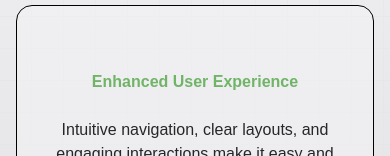
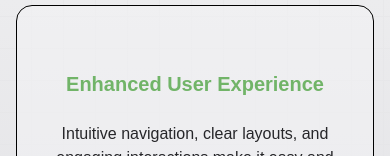
Before and after one commit to jacobadam/greenhousewebdesigns, a Next.js app: page /webdesign in a window 390 px wide. Shown: the part 688-844 px from the top of the page. Built offline with nearby package versions, Linux system fonts and the light colour scheme.

Commit message:
update font size

```diff
--- a/src/app/webdesign/page.jsx
+++ b/src/app/webdesign/page.jsx
@@ -120,7 +120,7 @@ const BenefitItem = ({
       className="grid h-full py-16 px-4 w-full shrink-0 rounded-2xl border border-black dark:border-white bg-zinc-100/50 dark:bg-zinc-950/30"
     >
       <div className="flex flex-col items-center justify-center text-center">
-        <span className="lg:text-2xl font-semibold text-[#71b468] dark:text-indigo-500 mb-6">
+        <span className="text-xl lg:text-2xl font-semibold text-[#71b468] dark:text-indigo-500 mb-6">
           {reason}
         </span>
         <p className="text-base md:text-lg text-zinc-800 dark:text-zinc-200">
```
